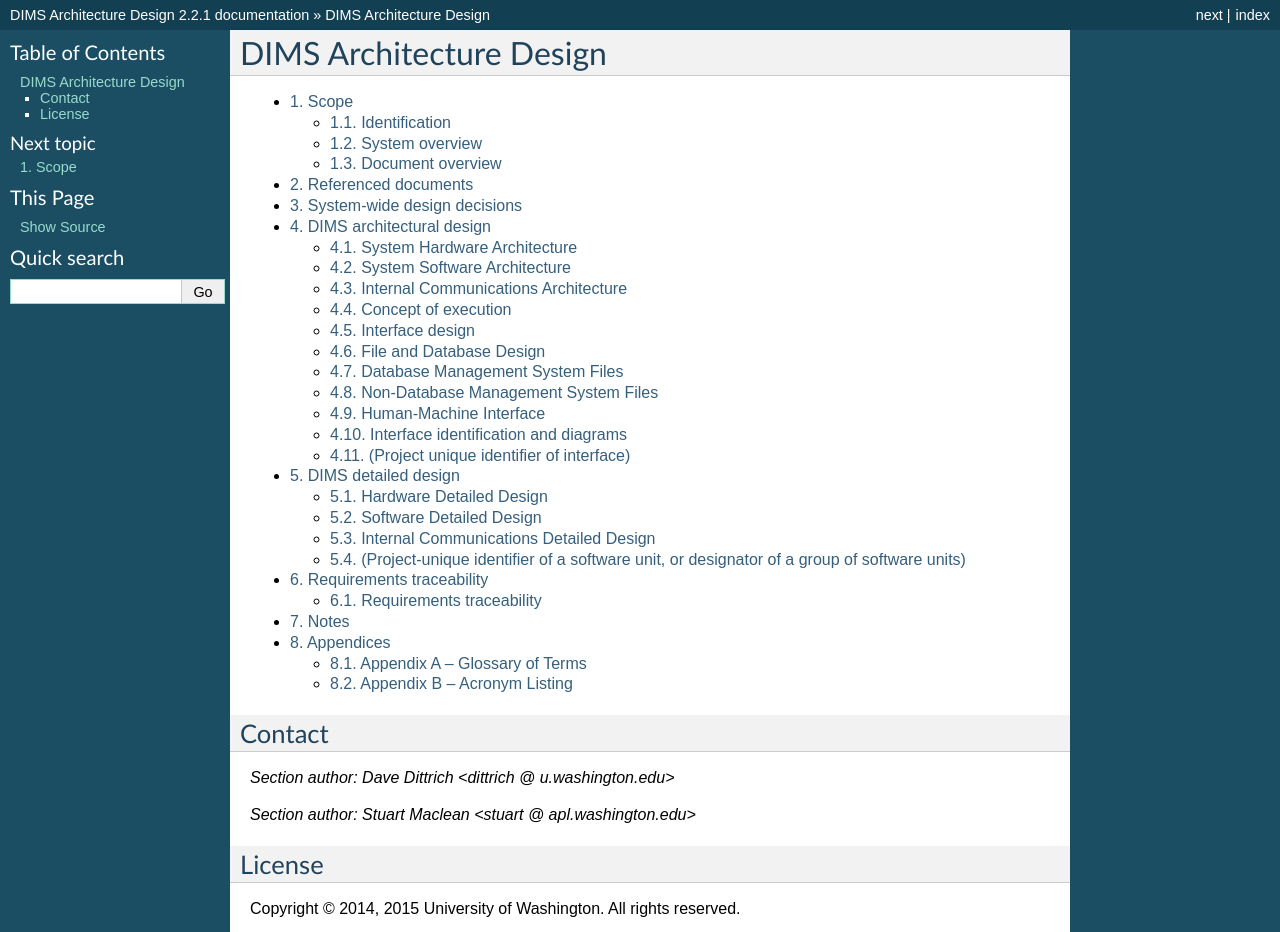
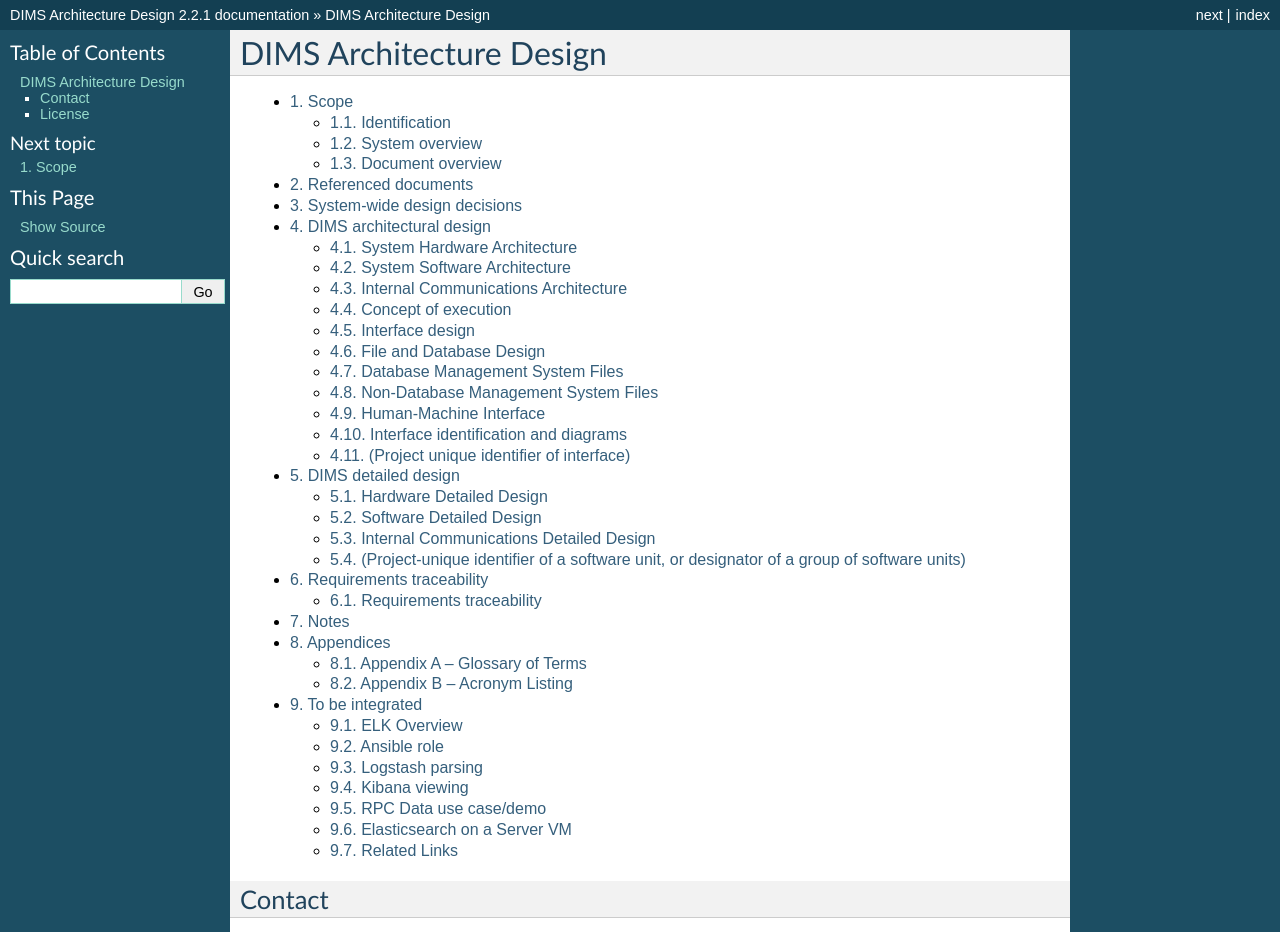
Before and after one commit to uw-dims/dims-ad, a Sphinx documentation site: the page built from source/index.rst, in a window 1280 px wide, cut to the strip 0-932 px from the top of the page. Built offline with Sphinx 7.4.7, drawn with Linux system fonts in a browser that asks for light colours; some of the changed lines change nothing that is shown.

Commit message:
Add new section to be integrated into this (and/or other) docs

```diff
--- a/source/index.rst
+++ b/source/index.rst
@@ -16,6 +16,7 @@
    requirementstraceability
    notes
    appendices
+   tobeintegrated
 
 Contact
 ~~~~~~~
--- /dev/null
+++ b/source/tobeintegrated.rst
@@ -0,0 +1,452 @@
+.. tobeintegrated:
+
+================
+To be integrated
+================
+
+.. note:: TBD -- dittrich Sat Feb 21 16:46:17 PST 2015
+
+    This section was taken from ``http://foswiki.prisem.washington.edu/bin/edit/Development/ELK``
+    It is being integrated into this and/or other Sphinx documents.
+    To that end, the page above is being lifted wholesale into this
+    section and after conversion to reST, will be migrated to the
+    appropriate final placement.
+
+..
+
+ELK Overview
+------------
+
+ELK stands for *Elasticsearch*, *Logstash*, and *Kibana*.  The developers of
+the ELK stack refer to it [#ES]_ as "an end-to-end stack that delivers
+actionable insights in real-time from almost any type of structured and
+unstructured data source." Elasticsearch provides flexible storage of data and
+flexible search of data. Logstash is used to parse the data, and then it sends
+it to Elasticsearch. Kibana then takes the parsed data from Elasticsearch and
+presents it through a browser in an easy-to-view way.  Kibana's dashboards are
+customizable in a variety of ways to we can better dissect and view the data.
+
+You can learn more about each component from these links:
+
+Elasticsearch
+"""""""""""""
+
+.. _Architecture behind our new Search and Explore experience: https://developers.soundcloud.com/blog/architecture-behind-our-new-search-and-explore-experience
+.. _How HipChat Stores And Indexes Billions Of Messages Using ElasticSearch And Redis: http://highscalability.com/blog/2014/1/6/how-hipchat-stores-and-indexes-billions-of-messages-using-el.html
+.. _Using elasticsearch and logstash to serve billions of searchable events for customers: http://www.elasticsearch.org/blog/using-elasticsearch-and-logstash-to-serve-billions-of-searchable-events-for-customers/
+.. _Example configuration of Elasticsearch: https://github.com/aol/moloch#example-configuration
+.. _Moloch network flow monitoring tool: https://github.com/aol/moloch
+.. _How to use Elasticsearch with Python: http://snippets.aktagon.com/snippets/611-how-to-use-elasticsearch-with-python
+
++ `Architecture behind our new Search and Explore experience`_ (where "our" is Soundcloud... see "final box-diagram")
++ `How HipChat Stores And Indexes Billions Of Messages Using ElasticSearch And Redis`_
++ `Using elasticsearch and logstash to serve billions of searchable events for customers`_
++ `Example configuration of Elasticsearch`_ for AOL's `Moloch network flow monitoring tool`_
++ `How to use Elasticsearch with Python`_
+
+
+Logstash
+""""""""
+
+.. _What is Logstash?: http://logstash.net/docs/1.4.2/learn
+.. _Github logstash/cookbook: https://github.com/logstash/cookbook
+
++ `What is Logstash?`_
++ `Github logstash/cookbook`_
+
+
+Kibana
+""""""
+
+.. _Creating an Advanced Kibana Dashboard Using a Script: http://blog.trifork.com/2014/05/20/advanced-kibana-dashboard/
+.. _Templates and Scripts: http://www.elasticsearch.org/guide/en/kibana/current/templated-and-scripted-dashboards.html
+.. _Command Line Load Dashboard: https://github.com/elasticsearch/kibana/issues/333
+
++ `Creating an Advanced Kibana Dashboard Using a Script`_
++ `Templates and Scripts`_
++ `Command Line Load Dashboard`_
+
+.. _Mozilla Defense Platform: https://media.readthedocs.org/pdf/mozdef/latest/mozdef.pdf
+.. _MozDef: https://github.com/jeffbryner/MozDef
+.. _Bsides PDX 2014 presenation on MozDef: http://jeffbryner.com/bsidespdx2014/
+.. _MozDef\: You've collected your security logs, now what?: https://air.mozilla.org/intern-presentations-11/
+.. _accompanying slides: http://anthony-verez.fr/mozdef/
+
+The ELK stack has been used to process hundreds of millions to billions
+of events per day. Mozilla uses it as part of the `Mozilla Defense Platform`_,
+or `MozDef`_. (See also Jeff Bryner's `Bsides PDX 2014 presenation on MozDef`_
+and Anthony Verez' presenation `MozDef\: You've collected your security logs,
+now what?`_ and `accompanying slides`_.) The company Mailgun has described how
+they are `Using elasticsearch and logstash to serve billions of searchable
+events for customers`_.  (For an order of magnitude comparison, the PRISEM
+system currently collects between 30-60 million events per day, not the
+billions described in this reference.)
+
+The following image (source [#metrics]_) shows how the event log collection
+process works in terms of data flows between sources and ELK stack
+components. The DIMS system is designed to sit on top of such an event
+collection infrastructure.
+
+.. figure:: images/logstash-and-metrics.png
+   :width: 70%
+   :align: center
+
+   Logstash and Metrics
+
+
+Ansible role
+------------
+
+.. note: TBD
+   The following describes the former monolithic installation of all ELK
+   components in a single Ansible playbook. We have subsequently split them
+   out into separate roles for each of the components to more easily distributed
+   them across multiple servers, not all reside in the development workstation
+   VM image.
+
+..
+
+The Ansible roles to install, start, and run the ELK stack can be found in the
+``ansible-playbooks`` Git repo in ``ansible-playbooks/roles/ELK``. In order for
+this role to be run on a desktop VM (only the desktop side is running at the
+moment; work is currently being done on the server side), the role ELK must be
+listed in the ``vagrant_desktop_provision.yml`` file. Logstash requires Java, but
+it maybe not be the Java that is installed via the ``jdk`` role. More testing
+must be done with regards to this issue.
+
+Elasticsearch is installed and started via the Ansible role. If all works
+appropriately, nothing has to change with Elasticsearch itself. During
+development, we do need to be able to clear the Elasticsearch database,
+otherwise the data never clears. This will be discussed in more depth
+later.
+
+Logstash parsing
+----------------
+
+Logstash collects, parses, and outputs data via configuration files. Data can
+be input in a number of ways, and currently we are using standard input. Data
+can also be parsed a number of ways, and we are using the grok filter to match
+events within the data sets to a given pattern. Logstash ships with many
+built-in patterns, and we can also build are own. We have already done this to
+parse three different sets of data. Once the data is parsed, and the timestamp
+is fixed to match the event date and time rather than the time the event was
+input to Logstash, then the data is output to Elasticsearch.
+
+Data sets
+"""""""""
+
+Currently, we have three different sets of canned data. We are working on a
+fourth, and soon we hope to move to live data. The fourth data set, output from
+RPC scripts, is crucial to being able to parse live, streaming data. The data
+sets can be found in two places. There is a sample repo called
+``dims-sample-data``. The data sets can also be found on a VM provisioned with
+the ELK Ansible role at ``/opt/dims/data/sample-data``.
+
+.. warning::
+
+   Use of "Team Cymru data" is deprecated. This is not time-series data
+   that Kibana is suited for analyzing. Rather, the Team Cymru ``whois``
+   lookup service enriches data that contains just IP addresses. It was
+   not meant for this data to be treated the same as other time-series
+   event data.
+
+..
+
+[[http://www.team-cymru.org/About/][Team Cymru]] data file: ``ip-as.txt``
+
+UFW data file: ``floyd-kern.log``
+
+Websense data file: ``websense-samples.txt``
+
+
+Patterns
+""""""""
+
+Patterns for the data can be found in two places: in the ``ansible-playbooks``
+repo at ``ansible-playbooks/roles/ELK/files``, and on an ELK-provisioned
+desktop VM at ``/opt/dims/patterns/``.
+
+Team CYMRU pattern: ``cymru``
+
+UFW pattern: ``ufw``
+
+Websense pattern: ``websense``
+
+Configuration files
+"""""""""""""""""""
+
+There is one configuration file per data set to be input, parsed, and sent to
+Elasticsearch. We are using a script to input each data set via standard input.
+Theoretically, every data set could be processed via one configuration file and
+by using a file input, but that isn't how we're running things right now.
+Configuration files can be found in two places: in the ``ansible-playbooks``
+repo at ``ansible-playbooks/roles/ELK/files``, and on an ELK-provisioned
+desktop VM at ``/opt/dims/etc``.
+
+Team Cymru config file: ``logstash-cymru.conf``
+
+UFW config file: ``logstash-ufw.conf``
+
+Websense config file: ``logstash-websense.conf``
+
+Run scripts
+"""""""""""
+
+We have helper scripts to load data into Logstash and send to Elasticsearch.
+Essentially, the script pulls together the data set and runs the Logstash
+command with the data as standard input. A log file for the script is made, and
+if the debugging flag is turned on, output will be sent to it for later
+analysis. When new patterns and configurations are being tested, the script can
+limit the number of events to send to Logstash as well. The output files will
+be found on an ELK-provisioned desktop VM at ``/vagrant/``. The helper scripts
+can be found in two places: in the ``ansible-playbooks`` repo at
+``ansible-playbooks/roles/ELK/files``, and on an ELK-provisioned desktop VM at
+``/opt/dims/bin``.
+
+Team Cymru run script: ``demo.logstash.addcymru``
+
+UFW run script: ``demo.logstash.addufw``
+
+Websense run script: ``demo.logstash.addwebsense``
+
+To run a script with debugging output enabled from the command line type:
+
+::
+
+        $ bash -x demo.logstash.addDATASET
+
+..
+
+...where ``DATASET`` is one of the following: ``cymru``, ``ufw``, or ``websense``.
+
+Please note, every time you run one of these scripts to load data, that data
+will be added to Elasticsearch again. So it will seem like the data for that
+data set has doubled when looking at it in Kibana. To avoid this, use the
+helper script to wipe and restore the Elasticsearch database discussed near the
+end of this page.
+
+Kibana viewing
+--------------
+
+The Ansible role installs Kibana, changes the name of a dashboard file, and
+installs and starts nginx to serve the Kibana web pages. It also sets the
+homepage of the Firefox browser to Kibana so as soon as the browser is open, it
+immediately goes to a page showing our data. There is a default dashboard which
+can be reached at ``http://localhost/#/dashboard/file/default.json``. This
+default has a time frame set of a day previous to the current time. Most of our
+data, right now, does not fall within that time frame because it is canned data
+from months ago. This caused some problems in viewing the data that did get
+sent all the way through to Kibana because it was outside of the time frame. We
+have created a few custom dashboards so the data can be immediately viewed and
+looked at. The Kibana page provides a time series graph as well as a breakdown
+of the fields Logstash parsed from the event data.
+
+Dashboards are fairly easily customizable. There is a lot that can be changed,
+and most of it can be changed via the web app itself or by creating json
+documents. There is a lot more that could be done with the dashboards than what
+our custom dashboards currently do, but at least now they show the data
+immediately, in the correct time frame, without our having to manually
+manipulate the time frame. Point the ELK-provisioned desktop VM's Firefox
+browser to ``http://localhost/#/dashboard/file/[datasetdashboardfilename]``.
+See below for the rest of the URLs. Also, the dashboard documents themselves
+can be found in two places: in the ``ansible-playbooks`` repo at
+``ansible-playbooks/roles/ELK/files``, and on an ELK-provisioned desktop VM at
+``/opt/kibana3/app/dashboards``, with the same file names as for the URLs.
+
+.. warning::
+
+   Use of "All_DIMS_Data" is deprecated. We need to move away from demos
+   using static "canned" datasets to processing a constant stream of live
+   data.
+
+..
+
+Dashboard file to show all DIMS data (currently 3 data sets); ``All_DIMS_Data.json``
+
+Dashboard file to show only Team Cymru data: =Team_CYMRU_Data.json=
+
+Dashboard file to show only UFW data: =UFW_Data.json=
+
+Dashboard file to show only Websense data: =Websense_Data.json=
+
+.. warning::
+
+   Use of "All_DIMS_Data" is deprecated. We need to move away from demos
+   using static "canned" datasets to processing a constant stream of live
+   data.
+
+..
+
+When an ELK-provisioned desktop VM is immediately provisioned, it will be
+pointed to the ``All_DIMS_Data.json`` page. This will show, in one frame, all
+three data sets.
+
+Clearing the Elasticsearch database to view different data sets in Kibana
+"""""""""""""""""""""""""""""""""""""""""""""""""""""""""""""""""""""""""
+
+.. warning::
+
+   We need to move away from demos using static "canned" datasets to processing
+   a constant stream of live data.
+
+..
+
+One issue we had with testing viewing data was that once data went to
+Elasticsearch, it was persistent, even upon halting and bringing back up the
+desktop VM. This is good news, except it made testing really difficult because
+the VM would have to be built from scratch. We developed a script to clear the
+database. This involved removing files associated with the nodes and indices
+Elasticsearch uses to hold the data. Once these were cleared, but their
+structure left in tact, then the data was gone from Elasticsearch and also
+Kibana.
+
+Running the wipe/restore Elasticsearch database script
+""""""""""""""""""""""""""""""""""""""""""""""""""""""
+
+.. warning::
+
+   We need to move away from demos using static "canned" datasets to processing
+   a constant stream of live data.
+
+..
+
+The script is called demo.logstash.deleteESDB. It can be used in two different
+ways: to only clear the database and to clear the database as well as run the
+Logstash helper script(s) to add any of the data back.
+
+For more information, on the command line type: ::
+
+    $ bash demo.logstash.deleteESDB help
+
+..
+
+To only clear the database, on the command line type: ::
+
+    $ bash demo.logstash.deleteESDB
+
+..
+
+To clear and add data back, on the command line type: ::
+
+    $ bash demo.logstash.deleteESDB [dataset1 .. dataset3]
+
+..
+
+... where ``datasetN`` can be any of the following: ``cymru``, ``ufw``, and/or
+``websense``. You can mix and match as much as you want. After the script
+finishes, refresh the Kibana webpage. If you only add one data set back, point
+the browser to the matching URL for that data set, and the page will load with
+the data viewable. If you don't point it to the matching URL or you send it to
+the default dashboard, you might have to adjust the time frame to see the data.
+
+Adjusting the time frame in Kibana
+""""""""""""""""""""""""""""""""""
+
+At the top of the Kibana page, the time frame is shown. If the page is pointed
+to the default dashboard, it will say something like "a day ago to a few
+seconds ago". With live data, this might be helpful, but not so much with our
+canned data at the moment. To change the time frame, click the arrow to the
+right of the indicated time. This should drop down a menu. You can choose any
+of the preset changes, or you can choose 'Custom'. This will take you to a
+pop-up kind of window, and you can reset the time frame to view the data in.
+
+For current reference, the following are the general date/time of where the
+data we can load to Kibana will be located.
+
+Team Cymru time location: whenever the data set was sent through Logstash. This
+means these events can be seen, if loaded, on the default dashboard, but it is
+the only set. This data set has no times, so since we don't alter the timestamp
+while parsing the data, this set automatically gets the time it was given to
+Logstash. Actually, all of the events parsed by Logstash get this time attached
+to them, but if the events have dates/times, we will use that parsed data to
+alter the Logstash timestamp so the events are mapped according to when they
+occurred, rather than when they were input to Logstash. The Team Cymru Data
+dashboard will also show the data appropriately.
+
+UFW data time location: this set is spread out quite nicely from around
+6/15/2014 to around 7/20/2014. This is a rough estimate. The UFW Data dashboard
+will also show the data appropriately.
+
+Websense time location: this set does have date/time data and we do alter the
+Logstash timestamp with that data, but all of the events happened at basically
+the same time. Change the time frame to between 2/3/2014 and 2/5/2014, and
+you'll see a pretty tall line appear. The Websense Data dashboard will also
+show the data appropriately.
+
+RPC Data use case/demo
+----------------------
+
+When Megan left this off (~9/4/14), she was having trouble getting the amount
+of data in the RPC file (``dims-sample-data/rwfind_201302210110_18463``) to
+actually load. The Logstash pattern and configuration file worked when the
+``demo.logstash.addrpcflow`` script was in debug mode, only processing 10 lines
+of data.
+
+A repo branch was set up for this task. See ``ansible-playbooks`` repo, branch
+``RPCdataELK``.
+
+The process for this use case is the same as the other types of data described
+above, you should just be able to run the =demo.logstash.addrpcflow= script.
+Issues related to this still exist however: * You should run the
+=demo.logstash.deleteESDB= first before testing because when the desktop VM is
+provisioned right now, it loads all the data.  * Megan manually cut the
+=rwfind_201302210110_18463.txt= file down to just the relevant data, so that's
+one piece of the pipeline she didn't get done. She's not sure of a way for
+Logstash parsing to truly ignore lines. She tried making a pattern that would
+just accept anything that was "left over" when it didn't match actual RPC logs,
+but...those were being graphed/counted in Kibana. She's pretty sure it's just a
+simple python script to knock off lines until they start having more than, but
+she didn't get that far.
+
+Elasticsearch on a Server VM
+----------------------------
+
+Ansible Role
+""""""""""""
+
+See Git repo ``ansible-playbooks``, at ``ansible-playbooks/roles/essinstall``.
+This installs Elasticsearch in a manner that where nodes can be
+started/stopped/added/deleted more flexibly than the way it runs on the desktop
+VMs.
+
+Basic usage
+"""""""""""
+
+Once Elasticsearch is installed on a server VM, change directories to where it
+was installed (should be ``/opt/elasticsearch-1.1.1``).Make sure you have
+``sudo`` powers. Run ``bin/elasticsearch`` This will run through starting the
+first node of a cluster. Unless the cluster name and node names are changed in
+the elasticsearch configuration file (see
+``/opt/elasticsearch-1.1.1/config/elasticsearch.yml``). This node is the master
+node. Further configurations of shards and replica shards (for failover
+purposes), among many other things, can be changed in the configuration file.
+Once multiple VMs can be deployed at the same time, the discovery of nodes on a
+cluster needs to be looked at closer and better understood. It does seem fairly
+"automagical."
+
+Helpful Elasticsearch Server links
+""""""""""""""""""""""""""""""""""
+
+.. _Starting at the beginning, an empty cluster: http://www.elasticsearch.org/guide/en/elasticsearch/guide/current/_an_empty_cluster.html
+.. _Checking the health of a cluster: http://www.elasticsearch.org/guide/en/elasticsearch/guide/current/cluster-health.html
+.. _The Definitive Guide to Elasticsearch: http://www.elasticsearch.org/guide/en/elasticsearch/guide/current/index.html
+.. _Elastic Security\: Deploying Logstash, ElasticSearch, Kibana "securely" on the Internet: http://blog.eslimasec.com/2014/05/elastic-security-deploying-logstash.html
+
++ `Starting at the beginning, an empty cluster`_
++ `Checking the health of a cluster`_
++ `The Definitive Guide to Elasticsearch`_
++ `Elastic Security: Deploying Logstash, ElasticSearch, Kibana "securely" on the Internet`_
+
+
+Related Links
+-------------
+
+.. _How to Apply Messaging to Cloud Apps with RabbitMQ, Node.js, Redis, and More: http://blog.pivotal.io/pivotal/products/how-to-apply-messaging-to-cloud-apps-with-rabbitmq-node-js-redis-and-more
+
++ `How to Apply Messaging to Cloud Apps with RabbitMQ, Node.js, Redis, and More`_
+
+
+.. rubric:: Footnotes
+
+.. [#ES] http://www.elasticsearch.org/overview
+.. [#metrics] http://www.semicomplete.com/presentations/logstash-hmmm
```
